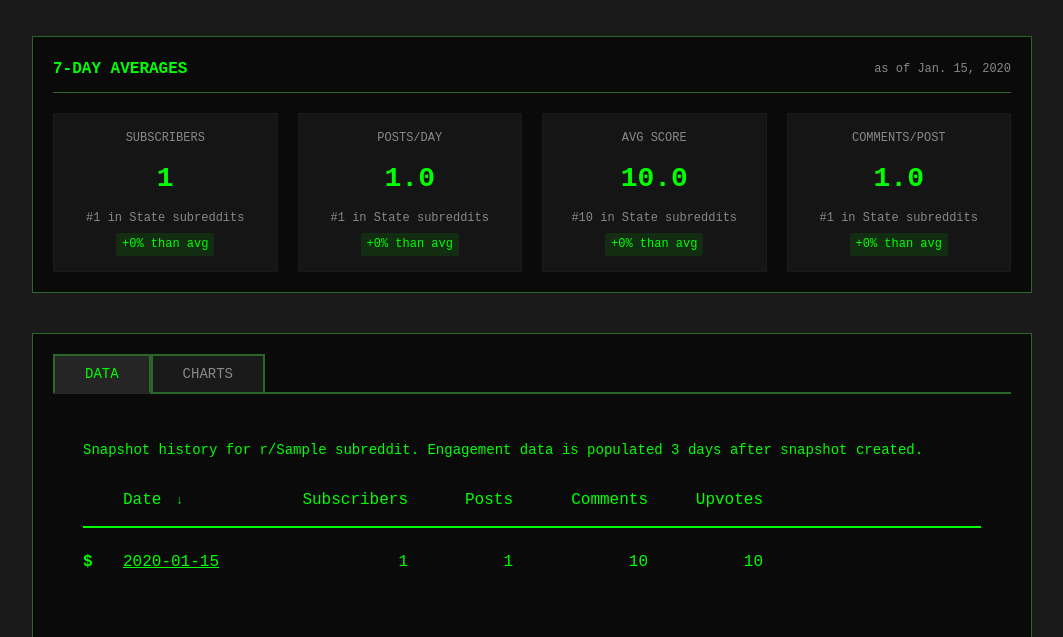
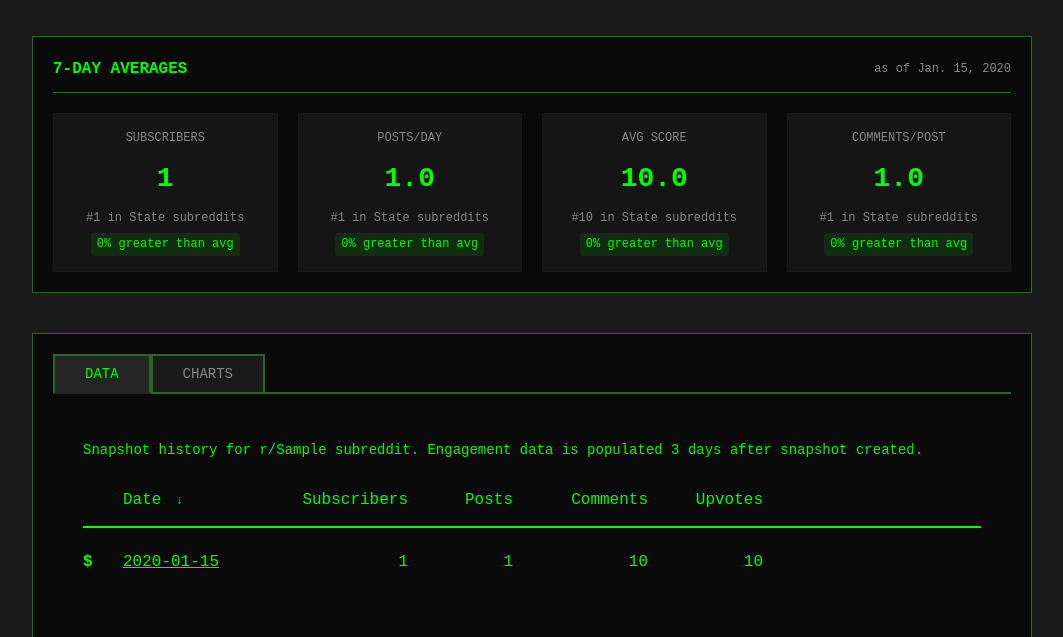
Before and after one commit to johnmpryan/defmeta, a Django app: a page that uses tracker/templates/tracker/subreddit_detail.html in a window 1280 px wide. Shown: the part 285-922 px from the top of the page, without its empty margins (108-1171 px from the left). Run offline with Django 5.2, Linux system fonts and the light colour scheme; tables that the repository leaves empty hold one stand-in row (values such as "Sample post"); some libraries are stand-ins or nearby versions.

Commit message:
text changes

```diff
--- a/tracker/templates/tracker/subreddit_detail.html
+++ b/tracker/templates/tracker/subreddit_detail.html
@@ -269,7 +269,7 @@
                     {% endif %}
                     {% if not is_dc and hero_stats.subscribers.vs_avg is not None %}
                         <span class="hero-vs-avg {% if hero_stats.subscribers.vs_avg >= 0 %}positive{% else %}negative{% endif %}">
-                            {% if hero_stats.subscribers.vs_avg >= 0 %}+{% endif %}{{ hero_stats.subscribers.vs_avg|floatformat:0 }}% than avg
+                            {{ hero_stats.subscribers.vs_avg|floatformat:0|cut:"-" }}% {% if hero_stats.subscribers.vs_avg >= 0 %}greater{% else %}less{% endif %} than avg
                         </span>
                     {% endif %}
                 </div>
@@ -285,7 +285,7 @@
                     {% endif %}
                     {% if not is_dc and hero_stats.posts.vs_avg is not None %}
                         <span class="hero-vs-avg {% if hero_stats.posts.vs_avg >= 0 %}positive{% else %}negative{% endif %}">
-                            {% if hero_stats.posts.vs_avg >= 0 %}+{% endif %}{{ hero_stats.posts.vs_avg|floatformat:0 }}% than avg
+                            {{ hero_stats.posts.vs_avg|floatformat:0|cut:"-" }}% {% if hero_stats.posts.vs_avg >= 0 %}greater{% else %}less{% endif %} than avg
                         </span>
                     {% endif %}
                 </div>
@@ -301,7 +301,7 @@
                     {% endif %}
                     {% if not is_dc and hero_stats.score.vs_avg is not None %}
                         <span class="hero-vs-avg {% if hero_stats.score.vs_avg >= 0 %}positive{% else %}negative{% endif %}">
-                            {% if hero_stats.score.vs_avg >= 0 %}+{% endif %}{{ hero_stats.score.vs_avg|floatformat:0 }}% than avg
+                            {{ hero_stats.score.vs_avg|floatformat:0|cut:"-" }}% {% if hero_stats.score.vs_avg >= 0 %}greater{% else %}less{% endif %} than avg
                         </span>
                     {% endif %}
                 </div>
@@ -317,7 +317,7 @@
                     {% endif %}
                     {% if not is_dc and hero_stats.comments.vs_avg is not None %}
                         <span class="hero-vs-avg {% if hero_stats.comments.vs_avg >= 0 %}positive{% else %}negative{% endif %}">
-                            {% if hero_stats.comments.vs_avg >= 0 %}+{% endif %}{{ hero_stats.comments.vs_avg|floatformat:0 }}% than avg
+                            {{ hero_stats.comments.vs_avg|floatformat:0|cut:"-" }}% {% if hero_stats.comments.vs_avg >= 0 %}greater{% else %}less{% endif %} than avg
                         </span>
                     {% endif %}
                 </div>
```
